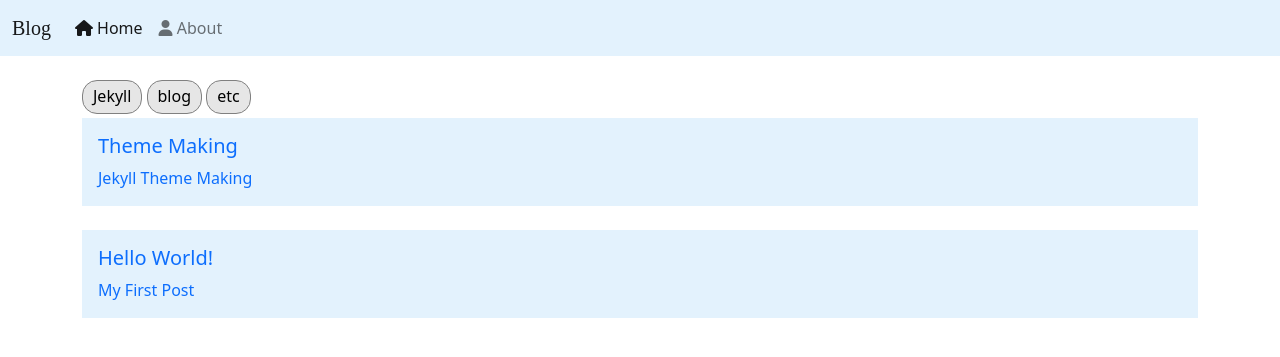
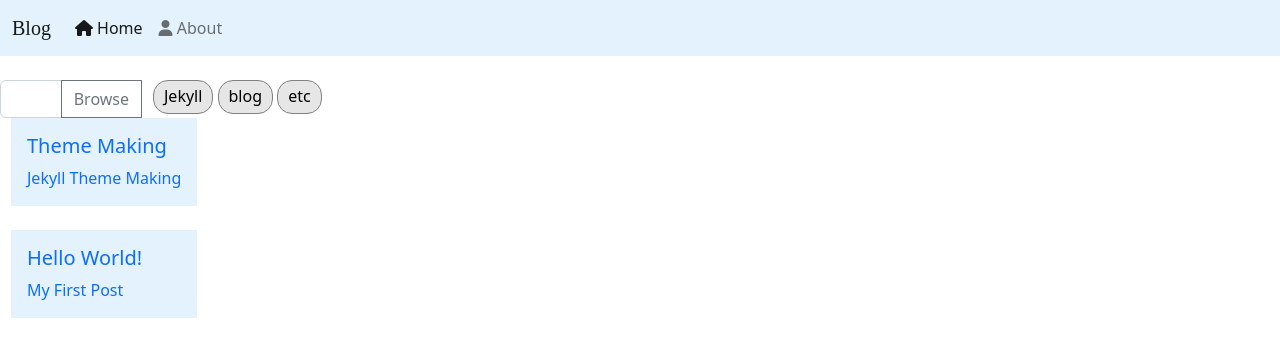
Before and after one commit to happydm09/B, a Jekyll site: the page built from pages/tag.md, in a window 1280 px wide. Shown: the top 357 px of the page. Built offline with Jekyll 4.4.1, drawn with Linux system fonts in a browser that asks for light colours; nearby versions of some CDN libraries; some web fonts are replaced; comment, search, counter and statistics services are not loaded.

Commit message:
Update tags.html

```diff
--- a/_includes/tags.html
+++ b/_includes/tags.html
@@ -1,3 +1,7 @@
+<div class="input-group mb-3">
+<input type="text" class="form-control" aria-describedby="button-addon2">
+<button class="btn btn-outline-secondary" type="button" id="button-addon2">Browse</button>
+
 <!-- Tag -->
 <div class='container'>
   {% for tag in site.data.tags %}
```
